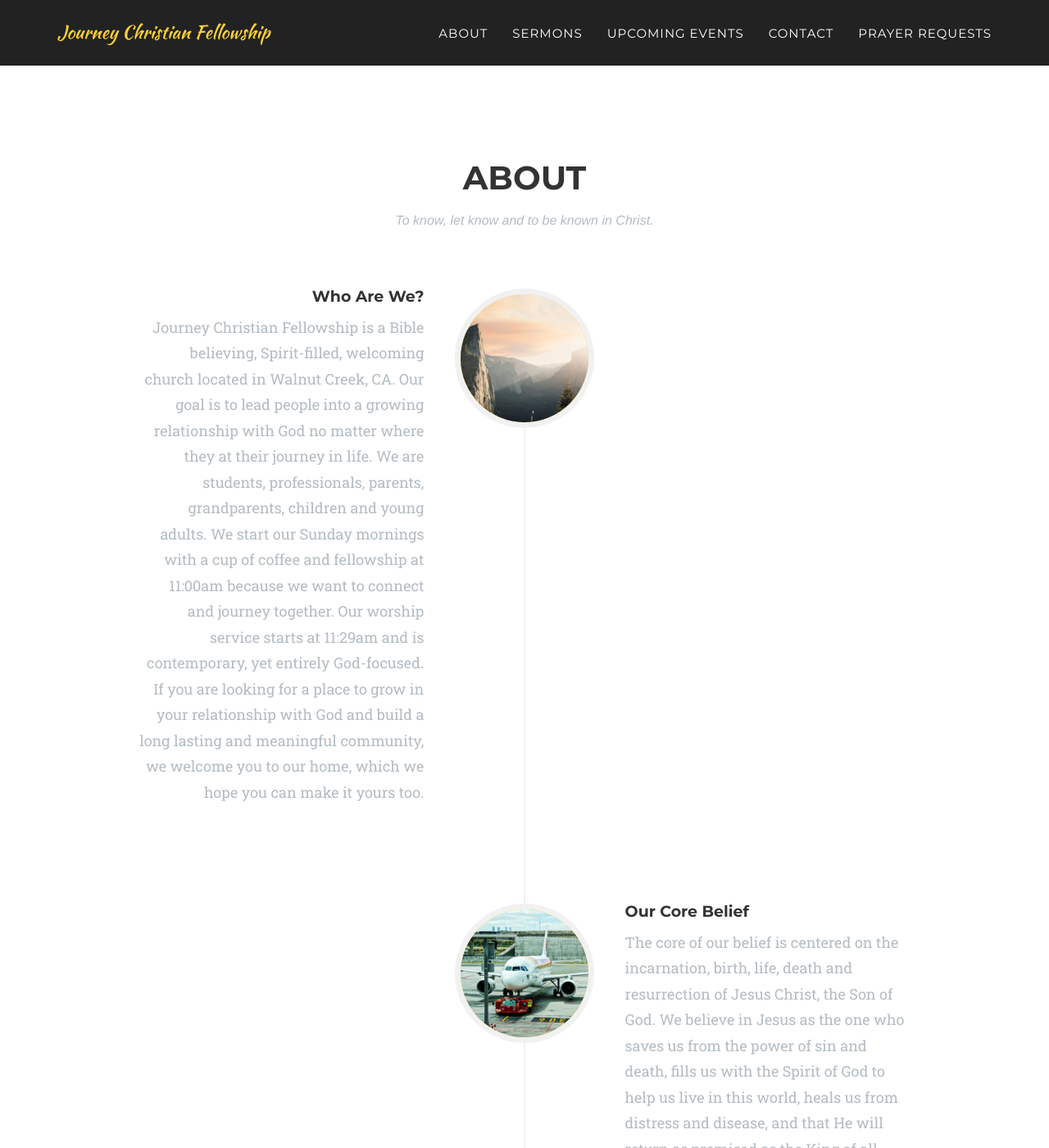
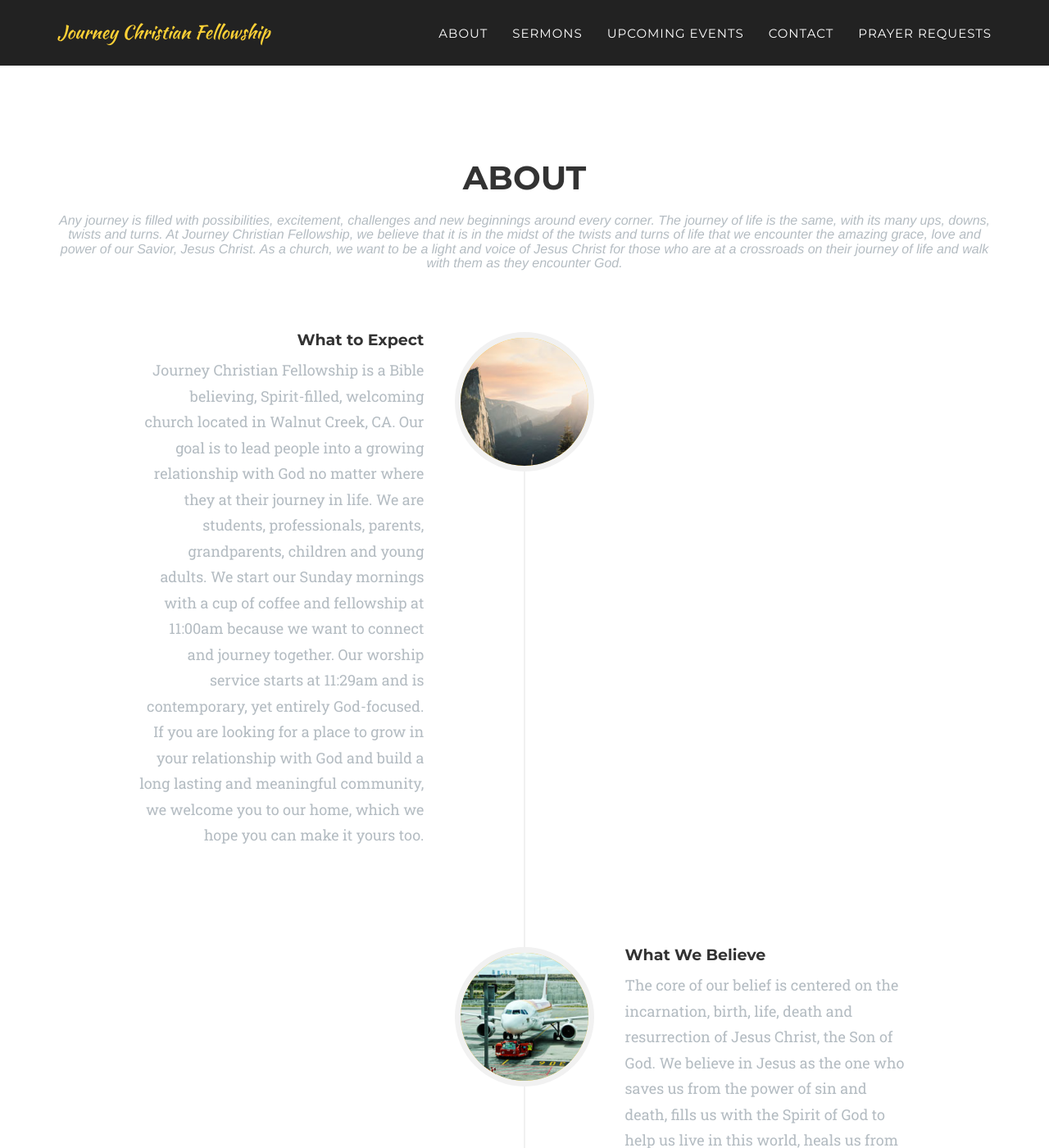
Before and after one commit to tabithahsia/churchwebsite, a Jekyll site: the page built from index.html, in a window 1280 px wide and 1400 px high, scrolled down 818 px. Shown: the whole window at 82% size. Built offline with Jekyll 4.4.1, drawn with Linux system fonts in a browser that asks for light colours; some web fonts are replaced; some of the changed text lies outside the part shown.

Commit message:
(update) Update info on page

```diff
--- a/_includes/about.html
+++ b/_includes/about.html
@@ -4,7 +4,7 @@
             <div class="row">
                 <div class="col-lg-12 text-center">
                     <h2 class="section-heading">About</h2>
-                    <h3 class="section-subheading text-muted">To know, let know and to be known in Christ.</h3>
+                    <h3 class="section-subheading text-muted">Any journey is filled with possibilities, excitement, challenges and new beginnings around every corner. The journey of life is the same, with its many ups, downs, twists and turns. At Journey Christian Fellowship, we believe that it is in the midst of the twists and turns of life that we encounter the amazing grace, love and power of our Savior, Jesus Christ. As a church, we want to be a light and voice of Jesus Christ for those who are at a crossroads on their journey of life and walk with them as they encounter God. </h3>
                 </div>
             </div>
             <div class="row">
@@ -16,7 +16,7 @@
                             </div>
                             <div class="timeline-panel">
                                 <div class="timeline-heading">
-                                    <h4 class="subheading">Who Are We?</h4>
+                                    <h4 class="subheading">What to Expect</h4>
                                 </div>
                                 <div class="timeline-body">
                                     <p class="text-muted">Journey Christian Fellowship is a Bible believing, Spirit-filled, welcoming church located in Walnut Creek,  CA. Our goal is to lead people into a growing relationship with God no matter  where they at their journey in life. We are students, professionals, parents, grandparents, children and young adults. We start our Sunday mornings with a cup of coffee and fellowship at 11:00am because we want to connect and journey together. Our worship service starts at 11:29am and is contemporary, yet entirely God-focused. If you are looking for a place to grow in your relationship with God and build a long lasting and meaningful community, we welcome you to our home, which we hope you can make it yours too. </p>
@@ -29,23 +29,10 @@
                             </div>
                             <div class="timeline-panel">
                                 <div class="timeline-heading">
-                                    <h4 class="subheading">Our Core Belief</h4>
+                                    <h4 class="subheading">What We Believe</h4>
                                 </div>
                                 <div class="timeline-body">
                                     <p class="text-muted">The core of our belief is centered on the incarnation, birth, life, death and resurrection of Jesus Christ, the Son of God. We believe in Jesus as the one who saves us from the power of sin and death, fills us with the Spirit of God to help us live in this world, heals us from distress and disease, and that He will return as promised as the King of all righteousness and peace.</p>
-                                </div>
-                            </div>
-                        </li>
-                        <li>
-                            <div class="timeline-image">
-                                <img class="img-circle img-responsive" src="img/about/3.jpg" alt="">
-                            </div>
-                            <div class="timeline-panel">
-                                <div class="timeline-heading">
-                                    <h4 class="subheading">Our Name</h4>
-                                </div>
-                                <div class="timeline-body">
-                                    <p class="text-muted">Any journey is filled with possibilities, excitement, challenges and new beginnings around every corner. The journey of life is the same, with its many ups, downs, twists and turns. At Journey Christian Fellowship, we believe that it is in the midst of the twists and turns of life that we encounter the amazing grace, love and power of our Savior, Jesus Christ. As a church, we want to be a light and voice of Jesus Christ for those who are at a crossroads on their journey of life and walk with them as they encounter God. </p>
                                 </div>
                             </div>
                         </li>
```
